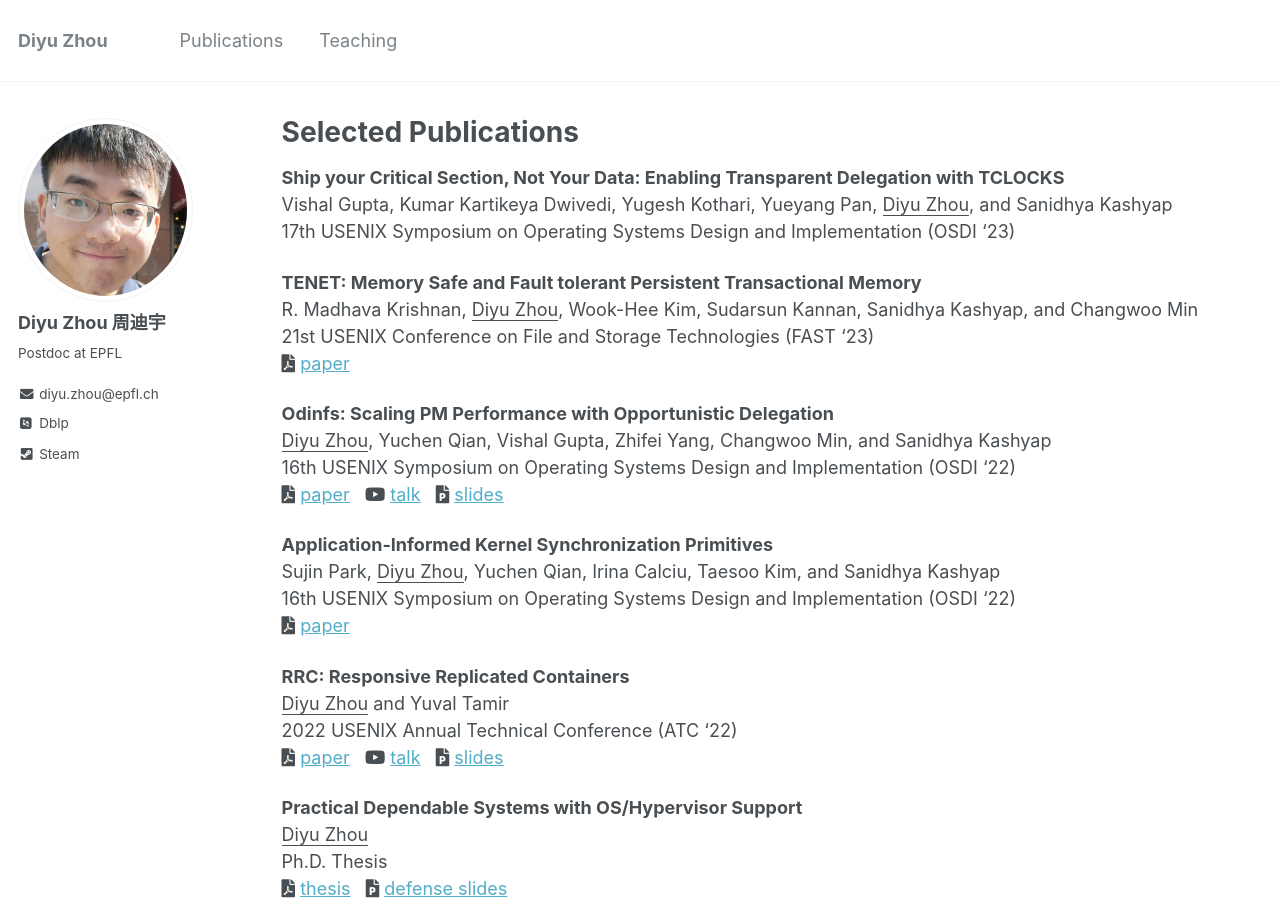
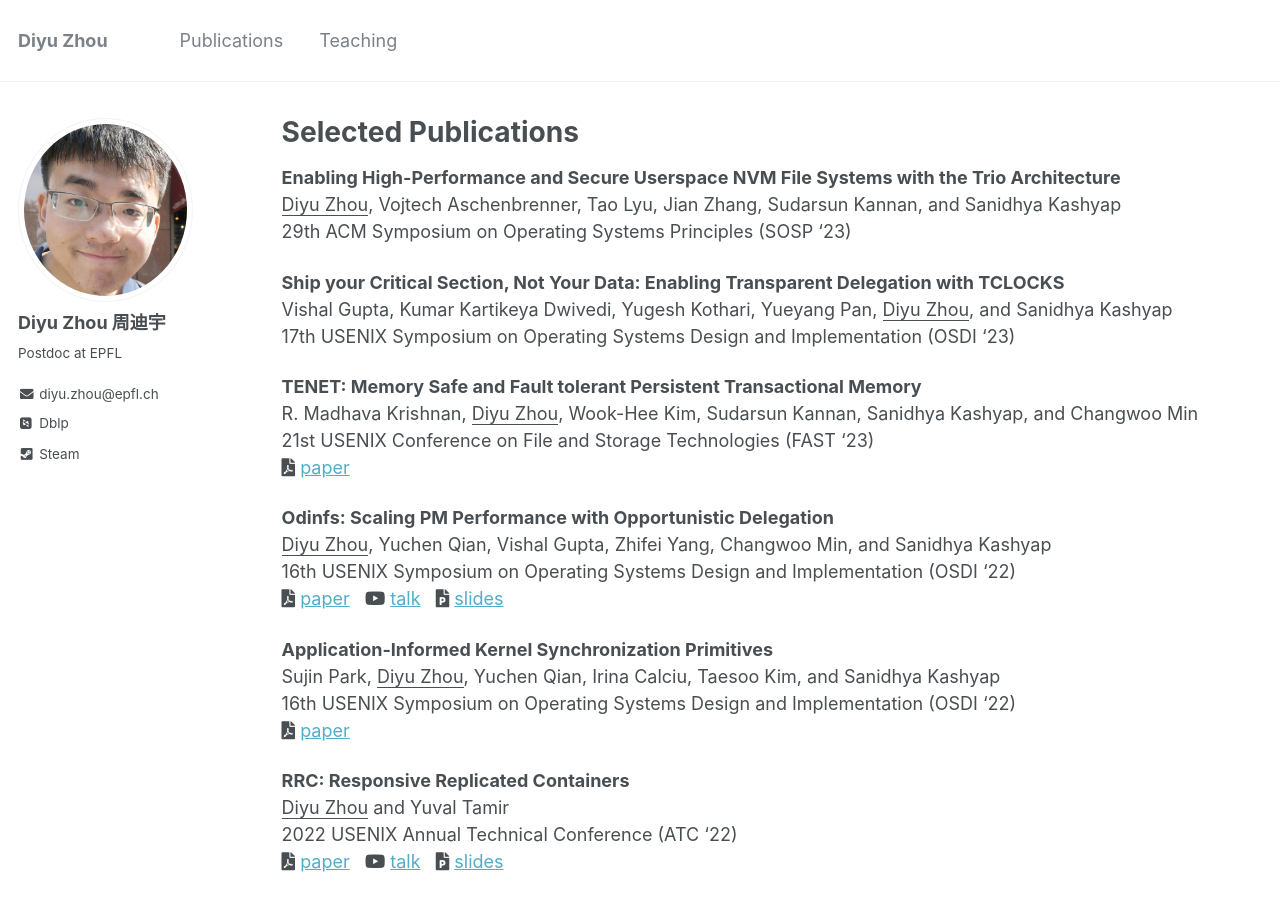
Before and after one commit to zhou-diyu/zhou-diyu.github.io, a Jekyll site: the page built from _pages/publications.md, in a window 1280 px wide and 900 px high. Built offline with Jekyll 4.4.1, drawn with Linux system fonts in a browser that asks for light colours; some web fonts are replaced.

Commit message:
Update publications.md

```diff
--- a/_pages/publications.md
+++ b/_pages/publications.md
@@ -7,6 +7,10 @@ author_profile: true
 <!---
 \* denotes equal contribution
 -->
+
+**Enabling High-Performance and Secure Userspace NVM File Systems with the Trio Architecture** \
+<ins>Diyu Zhou</ins>, Vojtech Aschenbrenner, Tao Lyu, Jian Zhang, Sudarsun Kannan, and Sanidhya Kashyap \
+29th ACM Symposium on Operating Systems Principles (SOSP '23)
 
 **Ship your Critical Section, Not Your Data: Enabling Transparent Delegation with TCLOCKS** \
 Vishal Gupta, Kumar Kartikeya Dwivedi, Yugesh Kothari, Yueyang Pan, <ins>Diyu Zhou</ins>, and Sanidhya Kashyap \
```
